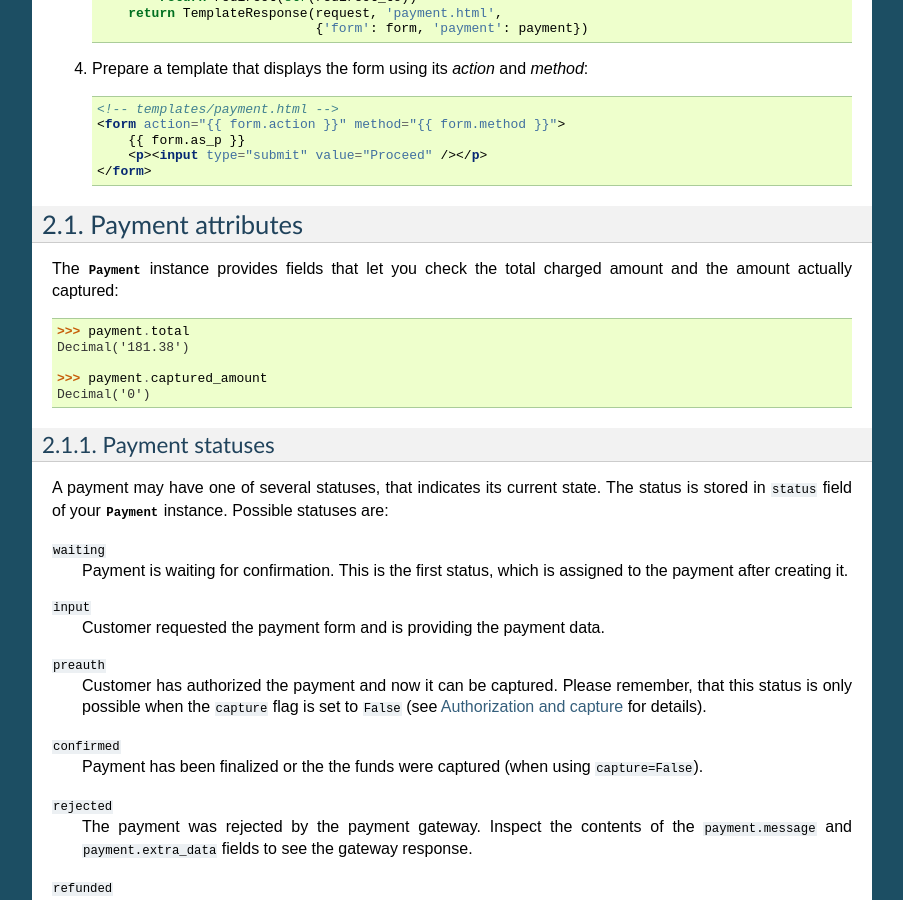
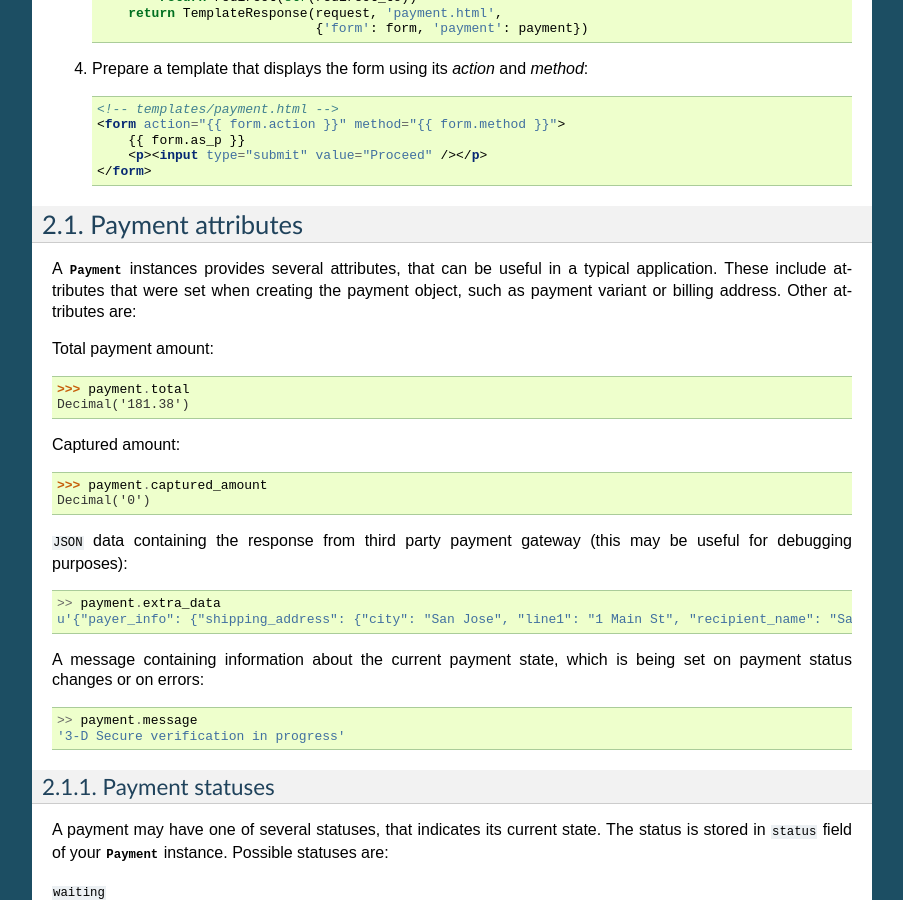
Before and after one commit to jazzband/django-payments, a Sphinx documentation site: the page built from doc/usage.rst, in a window 1280 px wide and 900 px high, scrolled down 1578 px. Shown: the whole window, without its empty margins (198-1101 px from the left). Built offline with Sphinx 7.4.7, drawn with Linux system fonts in a browser that asks for light colours.

Commit message:
Extend the section about payment attributes

```diff
--- a/doc/usage.rst
+++ b/doc/usage.rst
@@ -93,14 +93,30 @@
 
 Payment attributes
 ^^^^^^^^^^^^^^^^^^
-The :class:`Payment` instance provides fields that let you check the total charged amount and the amount actually captured::
+A :class:`Payment` instances provides several attributes, that can be useful in a typical application. These include attributes that were set when creating the payment object, such as payment variant or billing address. Other attributes are:
+
+Total payment amount::
 
       >>> payment.total
       Decimal('181.38')
 
+
+Captured amount::
+
       >>> payment.captured_amount
       Decimal('0')
 
+
+``JSON`` data containing the response from third party payment gateway (this may be useful for debugging purposes)::
+
+      >> payment.extra_data
+      u'{"payer_info": {"shipping_address": {"city": "San Jose", "line1": "1 Main St", "recipient_name": "SandboxTest Account", "state": "CA", "postal_code": "95131", "country_code": "US"}}'
+
+
+A message containing information about the current payment state, which is being set on payment status changes or on errors::
+
+      >> payment.message
+      '3-D Secure verification in progress'
 
 
 Payment statuses
```
